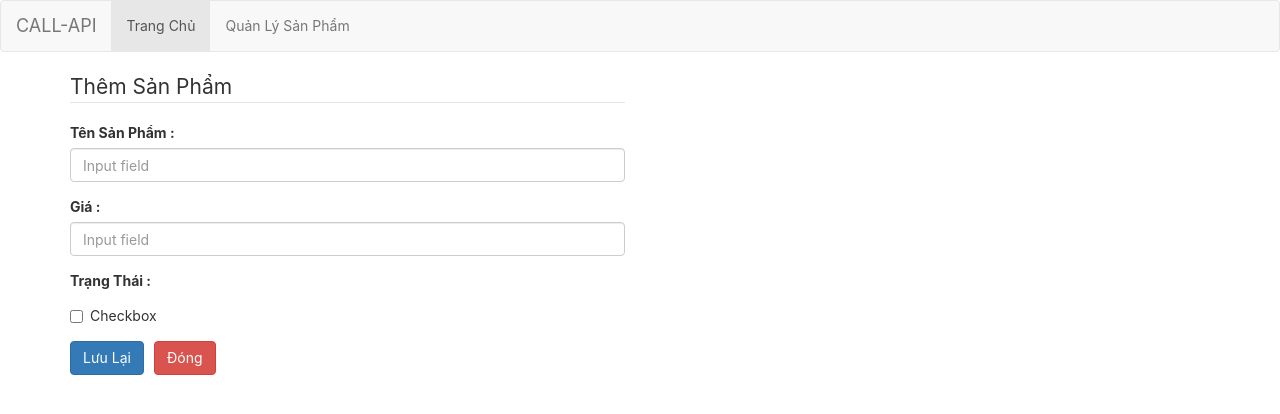
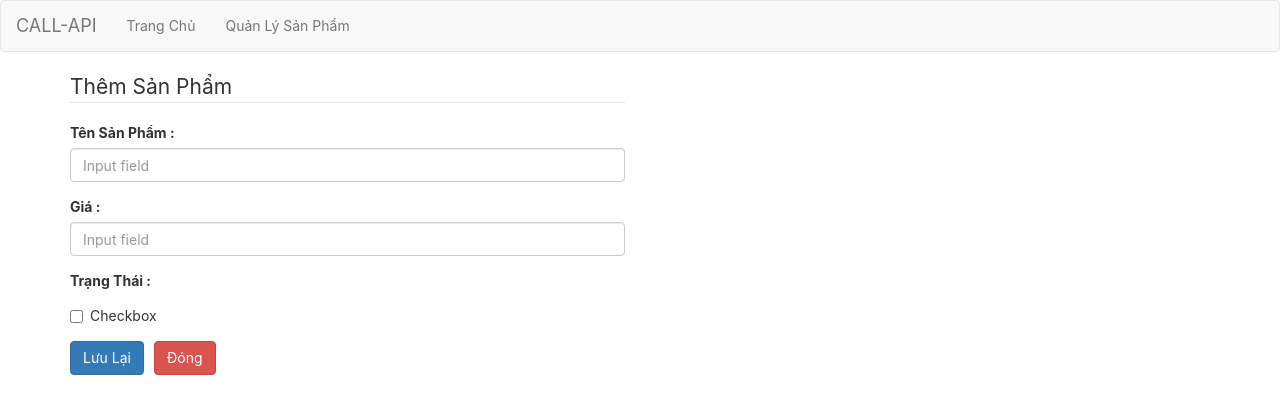
Before and after one commit to minhduc3701/React-redux-router-api, a React (Create React App) app: page /product/add in a window 1280 px wide. Shown: the top 414 px of the page. Built offline with nearby package versions, Linux system fonts and the light colour scheme.

Commit message:
Done Router

```diff
--- a/src/components/Menu/Menu.js
+++ b/src/components/Menu/Menu.js
@@ -1,18 +1,59 @@
 import React from "react";
+import { Route, Link } from "react-router-dom";
+
+const menus = [
+  {
+    name: "Trang Chủ",
+    to: "/",
+    exact: true
+  },
+  {
+    name: "Quản Lý Sản Phẩm",
+    to: "/product-list",
+    exact: false
+  }
+];
+
+const MenuLink = ({ label, to, activeOnlyWhenExact }) => {
+  return (
+    <Route
+      path={to}
+      exact={activeOnlyWhenExact}
+      children={({ match }) => {
+        let active = match ? "active" : "";
+        return (
+          <li className={active}>
+            <Link to={to}>{label}</Link>
+          </li>
+        );
+      }}
+    ></Route>
+  );
+};
 
 class Menu extends React.Component {
+  showMenus = menus => {
+    let result = null;
+    if (menus.length > 0) {
+      result = menus.map((menu, index) => {
+        return (
+          <MenuLink
+            key={index}
+            to={menu.to}
+            label={menu.name}
+            activeOnlyWhenExact={menu.exact}
+          ></MenuLink>
+        );
+      });
+    }
+    return result;
+  };
+
   render() {
     return (
       <div className="navbar navbar-default">
         <a className="navbar-brand">CALL-API</a>
-        <ul className="nav navbar-nav">
-          <li className="active">
-            <a>Trang Chủ</a>
-          </li>
-          <li>
-            <a>Quản Lý Sản Phẩm</a>
-          </li>
-        </ul>
+        <ul className="nav navbar-nav">{this.showMenus(menus)}</ul>
       </div>
     );
   }
--- a/src/pages/NotFoundPage/NotFoundPage.js
+++ b/src/pages/NotFoundPage/NotFoundPage.js
@@ -13,7 +13,7 @@
           >
             &times;
           </button>
-          <strong>Không Tìm Thấy Trang</strong>
+          <strong>404 - Không Tìm Thấy Trang</strong>
         </div>
       </div>
     );
```
